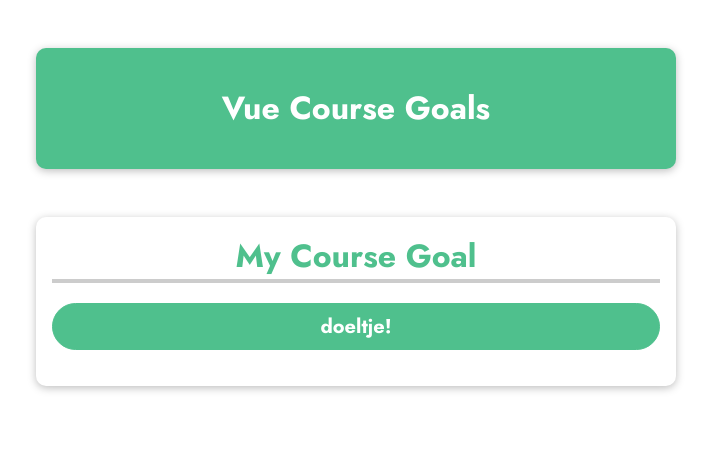
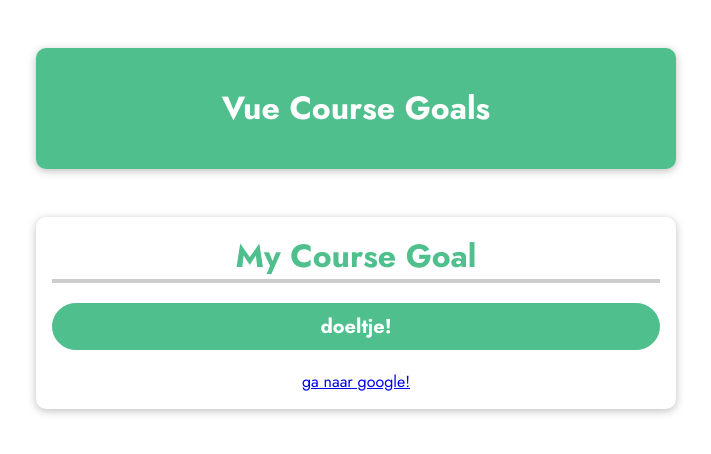
Before and after one commit to RubenZwinkels/vue-practice, a plain HTML site: page 2-basic-syntax/index.html in a window 1280 px wide. Shown: the whole page, without its empty margins (284-995 px from the left). Drawn offline with nearby package versions, Linux system fonts and the light colour scheme.

Commit message:
[2] v-bind functie toegevoegd

```diff
--- a/2-basic-syntax/app.js
+++ b/2-basic-syntax/app.js
@@ -1,8 +1,9 @@
 const app = Vue.createApp({
-	data() {
-		return {
-			courseGoal: "doeltje!",
-		};
-	},
+  data() {
+    return {
+      courseGoal: "doeltje!",
+      vueLink: "https://google.com",
+    };
+  },
 });
 app.mount("#user-goal");
--- a/2-basic-syntax/index.html
+++ b/2-basic-syntax/index.html
@@ -1,13 +1,11 @@
 <!doctype html>
 <html lang="en">
+
 <head>
 	<meta charset="UTF-8" />
 	<meta name="viewport" content="width=device-width, initial-scale=1.0" />
 	<title>Vue Basics</title>
-    <link
-      href="https://fonts.googleapis.com/css2?family=Jost:wght@400;700&display=swap"
-      rel="stylesheet"
-    />
+	<link href="https://fonts.googleapis.com/css2?family=Jost:wght@400;700&display=swap" rel="stylesheet" />
 	<link rel="stylesheet" href="styles.css" />
 	<script src="https://unpkg.com/vue@3.4.9/dist/vue.global.js" defer></script>
 	<script src="app.js" defer></script>
@@ -20,6 +18,8 @@
 	<section id="user-goal">
 		<h2>My Course Goal</h2>
 		<p>{{courseGoal}}</p>
+		<a v-bind:href="vueLink">ga naar google!</a>
 	</section>
 </body>
+
 </html>
```
Lines whose indentation alone changed are shown as unchanged.
